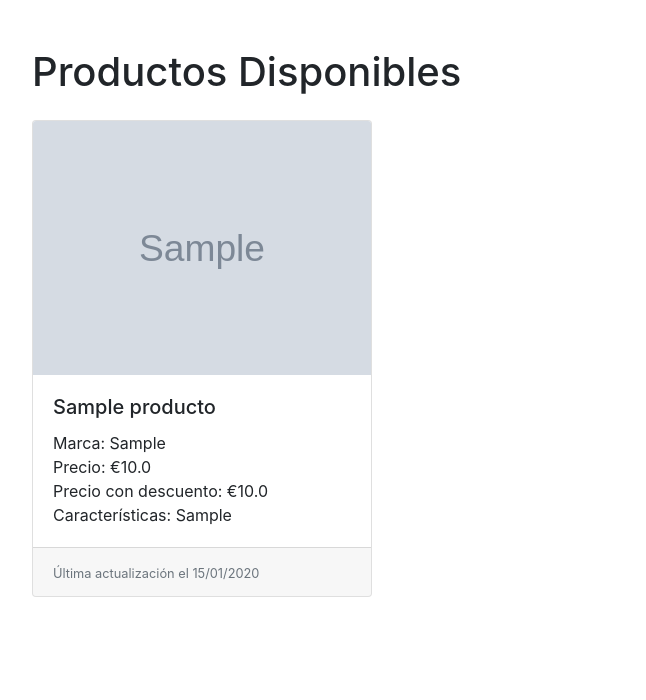
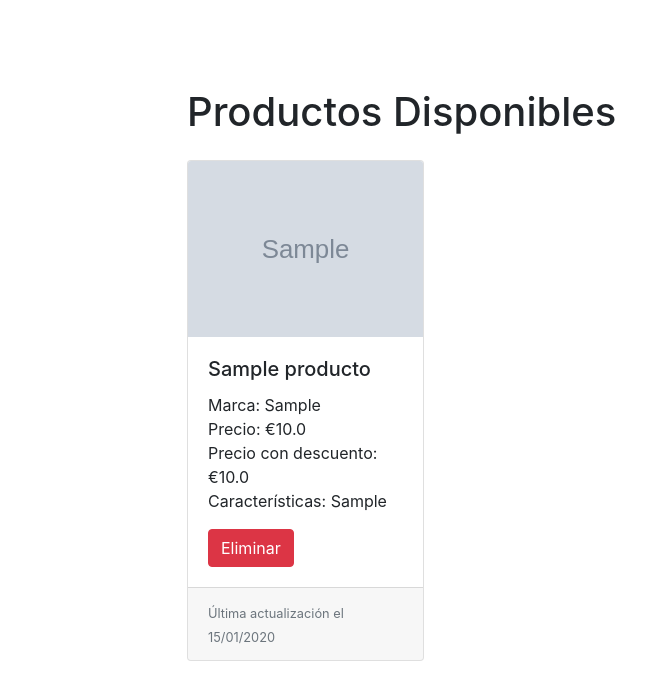
Before and after one commit to TechCashClub/TCC, a Flask app: page /productos in a window 1280 px wide. Shown: the part 56-756 px from the top of the page, without its empty margins (68-714 px from the left). Run offline with Flask 3, Linux system fonts and the light colour scheme; tables that the repository leaves empty hold one stand-in row (values such as "Sample post"); grey boxes marked "Sample" are stand-in pictures; some libraries are stand-ins or nearby versions.

Commit message:
botones y css

```diff
--- a/tcc/app.py
+++ b/tcc/app.py
@@ -90,9 +90,18 @@ def registro():
         return redirect(url_for('pagina_registrado'))
     return render_template('registro.html')
 
+@app.route('/eliminar_socio/<int:id>', methods=['POST']) # RUTA PARA BORRAR REGISTRO DE SOCIO
+def eliminar_socio(id):
+    socio = Socio.query.get_or_404(id)
+    db.session.delete(socio)
+    db.session.commit()
+    #flash('Socio eliminado con éxito.', 'success')
+    return redirect(url_for('mostrar_socios'))
+
+
 @app.route('/registrado')  # RUTA DE CONFIRMACIÓN DE SOCIO REGISTRADO
 def pagina_registrado():
-    return '<h1>Registro completado con éxito</h1>'
+    return redirect(url_for('mostrar_socios'))
 
 
 
@@ -114,7 +123,7 @@ def registro_productos():
 
 @app.route('/registrado_producto')  #RUTA DE CONFIRMACIÓN DE PRODUCTO REGISTRADO
 def producto_registrado():
-    return '<h1>Registro completado con éxito</h1>'
+    return redirect(url_for('mostrar_productos'))
 
 """
 #Aplicación con las rutas y las vistas...>
@@ -145,6 +154,14 @@ def mostrar_productos():
     productos = Producto.query.all() # Recupera todos los socios de la base de datos
     return render_template('mostrar_productos.html', productos = productos)
 
+@app.route('/eliminar/<int:id>', methods=['POST']) #RUTA PARA ELIMINAR UN PRODUCTO
+def eliminar_producto(id):
+    productos = Producto.query.get_or_404(id)
+    db.session.delete(productos)
+    db.session.commit()
+    #flash('Producto eliminado con éxito.', 'success')
+    return redirect(url_for('mostrar_productos'))
+
 if __name__ == '__main__':
     with app.app_context(): # Crea un contexto de aplicación, esto es necesario para operaciones que están fuera del flujo normal de de solicitudes, como la creación de tablas al inicio de la aplicación.
         try:
--- /dev/null
+++ b/tcc/static/estilos.css
@@ -0,0 +1,27 @@
+/* Estilos globales */
+.container {
+    max-width: 850px; /* Ajusta este valor según tus necesidades */
+    margin: auto; /* Centra el contenedor en la página */
+    padding: 20px;
+}
+
+.form-container {
+    background-color: #f8f9fa; /* Un fondo claro para el formulario */
+    padding: 20px;
+    border-radius: 8px;
+    box-shadow: 0 4px 8px rgba(0,0,0,0.1); /* Sombra suave para el formulario */
+}
+
+.card {
+    transition: transform 0.3s ease-in-out, box-shadow 0.3s ease-in-out;
+}
+
+.card:hover {
+    transform: scale(1.05)!important;
+    box-shadow: 0 4px 8px rgba(0, 0, 0, 0.5) !important;
+}
+
+.table-hover tbody tr:hover {
+    background-color: #4d606c;  /* Cambia este color al que prefieras */
+    color:#f8f9fa;
+}
--- a/tcc/templates/mostrar_productos.html
+++ b/tcc/templates/mostrar_productos.html
@@ -5,6 +5,8 @@
     <meta charset="UTF-8">
     <title>Lista de Productos</title>
     <link href="https://cdn.jsdelivr.net/npm/bootstrap@5.3.0/dist/css/bootstrap.min.css" rel="stylesheet">
+    <link href="{{ url_for('static', filename='estilos.css') }}" rel="stylesheet">
+
 </head>
 <body>{% block content %}
     <div class="container mt-5">
@@ -24,6 +26,12 @@
                             {% endif %}
                             Características: {{ producto.caracteristicas }}
                         </p>
+                        <!-- Formulario para eliminar el producto -->
+                        <form action="{{ url_for('eliminar_producto', id=producto.id_producto) }}" method="post" onsubmit="return confirm('¿Estás seguro de querer eliminar este producto?');">
+                            <button type="submit" class="btn btn-danger">Eliminar</button>
+                        </form>
+
+
                     </div>
                     <div class="card-footer">
                         <small class="text-muted">Última actualización el {{ producto.fecha_insercion.strftime('%d/%m/%Y') }}</small>
```
Also changed, not shown: tcc/static/img/estilos.css (deleted, +0 -13 lines), tcc/templates/mostrar_socios.html (+8 -1 lines).
